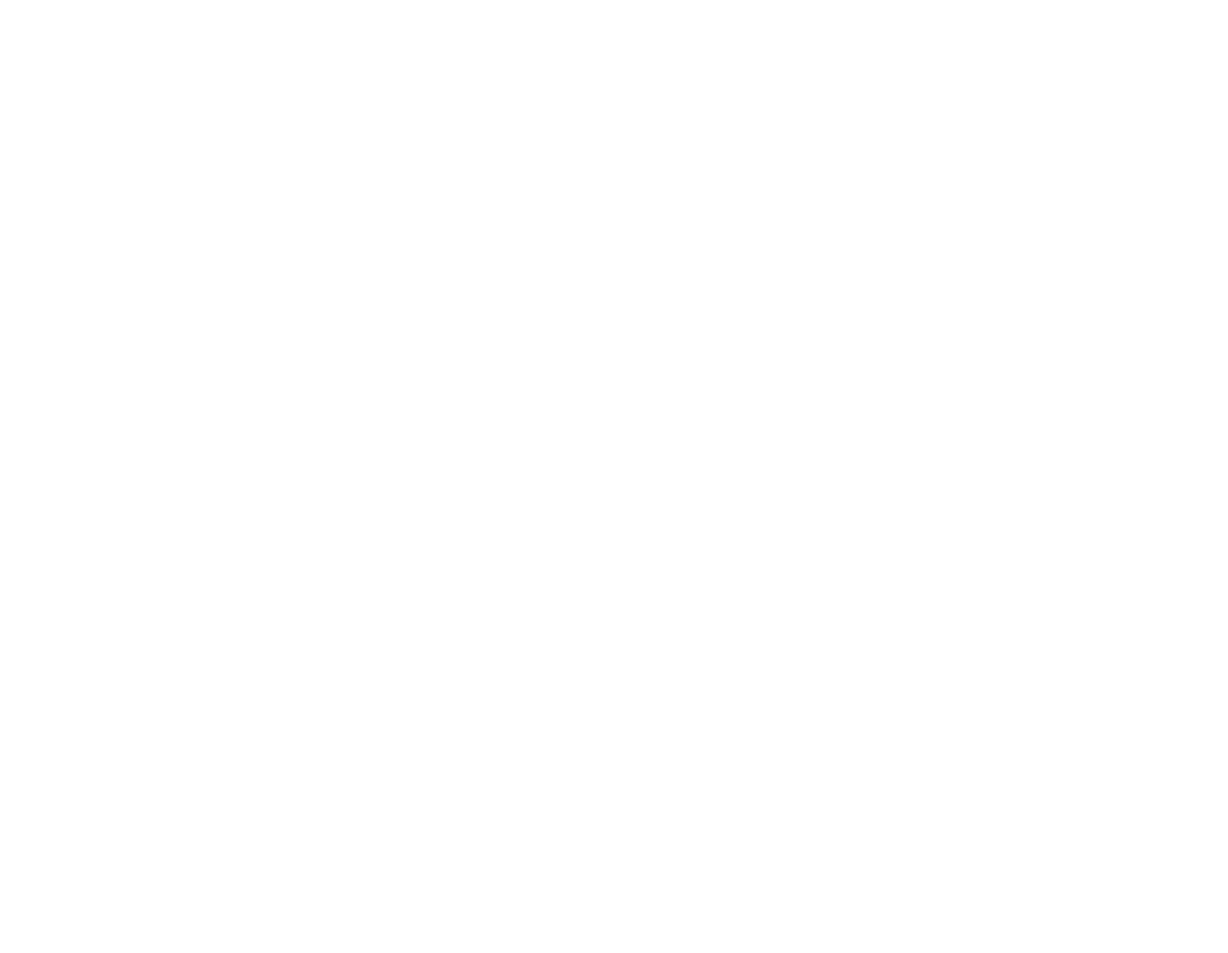
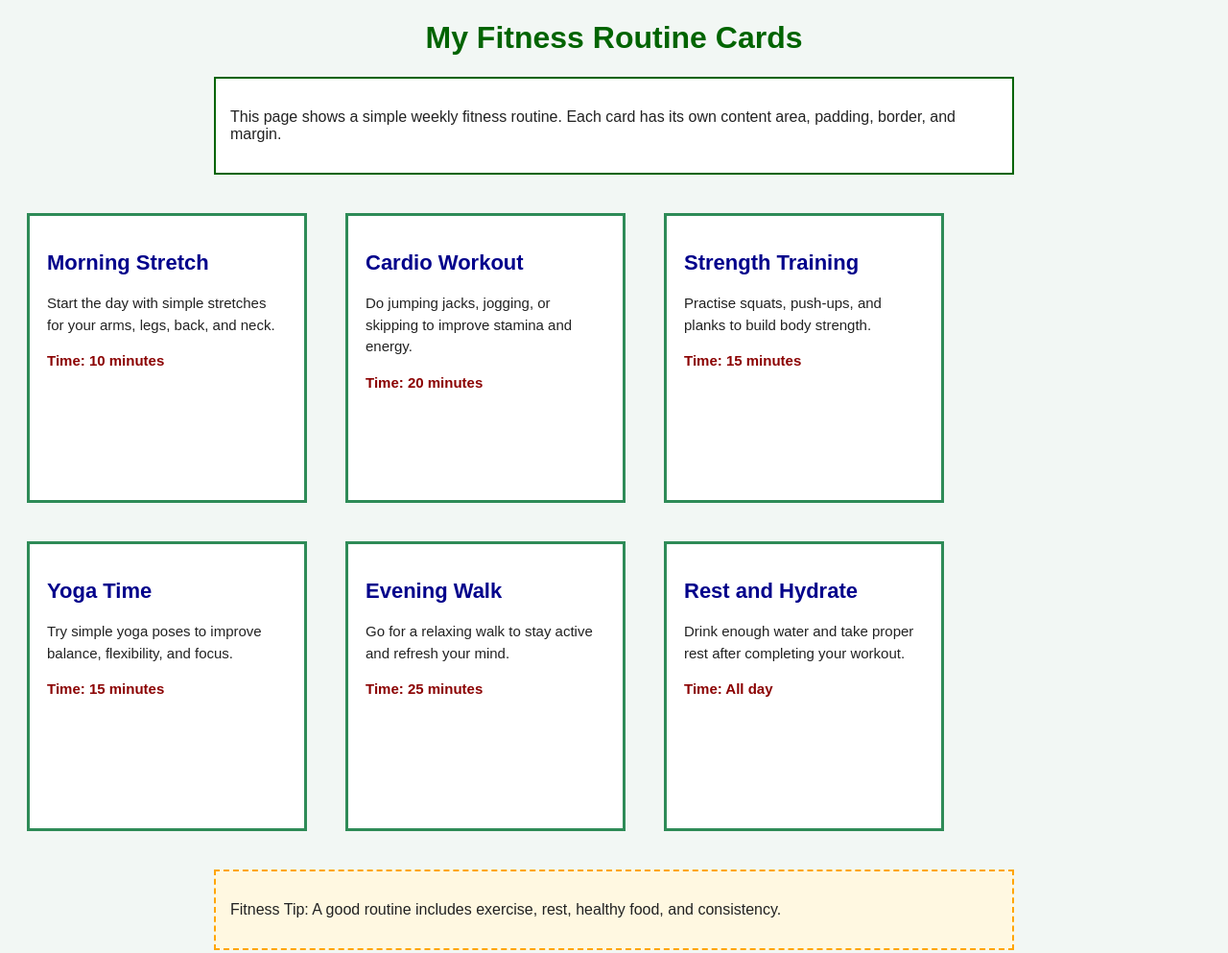
Before and after one commit to surt1yo/html, a plain HTML site: page css/css5/afterclass.html in a window 1280 px wide. Shown: the whole page at 96% size. Before the commit the page ends 800 px from the top, so only its background shows below. Drawn offline with Linux system fonts and the light colour scheme.

Commit message:
initial commit

```diff
--- a/css/css5/afterclass.html
+++ b/css/css5/afterclass.html
@@ -7,3 +7,80 @@
     You will also use float to arrange
     the cards side by side and clear to start a new row cleanly.
                                                         -->
+    <!DOCTYPE html>
+<html>
+    <head>
+    <title>My Fitness Routine Cards</title>
+    <link rel ="stylesheet" href="styles.css">
+    </head>
+
+    <body>
+        <h1>My Fitness Routine Cards</h1>
+
+        <div class="intro">
+            <p>
+            This page shows a simple weekly fitness routine. Each card has its own
+            content area, padding, border, and margin.
+            </p>
+        </div>
+
+        <div class="routine-card">
+            <h2>Morning Stretch</h2>
+            <p>
+            Start the day with simple stretches for your arms, legs, back, and neck.
+            </p>
+            <p class="time">Time: 10 minutes</p>
+        </div>
+
+        <div class="routine-card">
+            <h2>Cardio Workout</h2>
+            <p>
+            Do jumping jacks, jogging, or skipping to improve stamina and energy.
+            </p>
+            <p class="time">Time: 20 minutes</p>
+        </div>
+
+        <div class="routine-card">
+            <h2>Strength Training</h2>
+            <p>
+            Practise squats, push-ups, and planks to build body strength.
+            </p>
+            <p class="time">Time: 15 minutes</p>
+        </div>
+
+        <div class="clear-section"></div>
+
+        <div class="routine-card">
+            <h2>Yoga Time</h2>
+            <p>
+            Try simple yoga poses to improve balance, flexibility, and focus.
+            </p>
+            <p class="time">Time: 15 minutes</p>
+        </div>
+
+        <div class="routine-card">
+            <h2>Evening Walk</h2>
+            <p>
+            Go for a relaxing walk to stay active and refresh your mind.
+            </p>
+            <p class="time">Time: 25 minutes</p>
+        </div>
+
+        <div class="routine-card">
+            <h2>Rest and Hydrate</h2>
+            <p>
+            Drink enough water and take proper rest after completing your workout.
+            </p>
+            <p class="time">Time: All day</p>
+        </div>
+
+        <div class="clear-section"></div>
+
+        <div class="note">
+            <p>
+            Fitness Tip: A good routine includes exercise, rest, healthy food,
+            and consistency.
+            </p>
+        </div>
+    </body>
+</html>
--- a/css/css5/styles.css
+++ b/css/css5/styles.css
@@ -0,0 +1,55 @@
+body {
+    font-family: Arial, sans-serif;
+    background-color: #f2f7f4;
+    color: #222222;
+}
+
+h1 {
+    text-align: center;
+    color: darkgreen;
+}
+
+.intro {
+    width: 800px;
+    margin: 20px auto;
+    padding: 15px;
+    border: 2px solid darkgreen;
+    background-color: #ffffff;
+}
+
+.routine-card {
+    width: 250px;
+    height: 260px;
+    float: left;
+    margin: 20px;
+    padding: 18px;
+    border: 3px solid seagreen;
+    background-color: #ffffff;
+}
+
+.routine-card h2 {
+    color: darkblue;
+    font-size: 22px;
+}
+
+.routine-card p {
+    font-size: 15px;
+    line-height: 1.5;
+}
+
+.time {
+    color: darkred;
+    font-weight: bold;
+}
+
+.clear-section {
+    clear: both;
+}
+
+.note {
+    width: 800px;
+    margin: 20px auto;
+    padding: 15px;
+    border: 2px dashed orange;
+    background-color: #fff8e1;
+}
```
